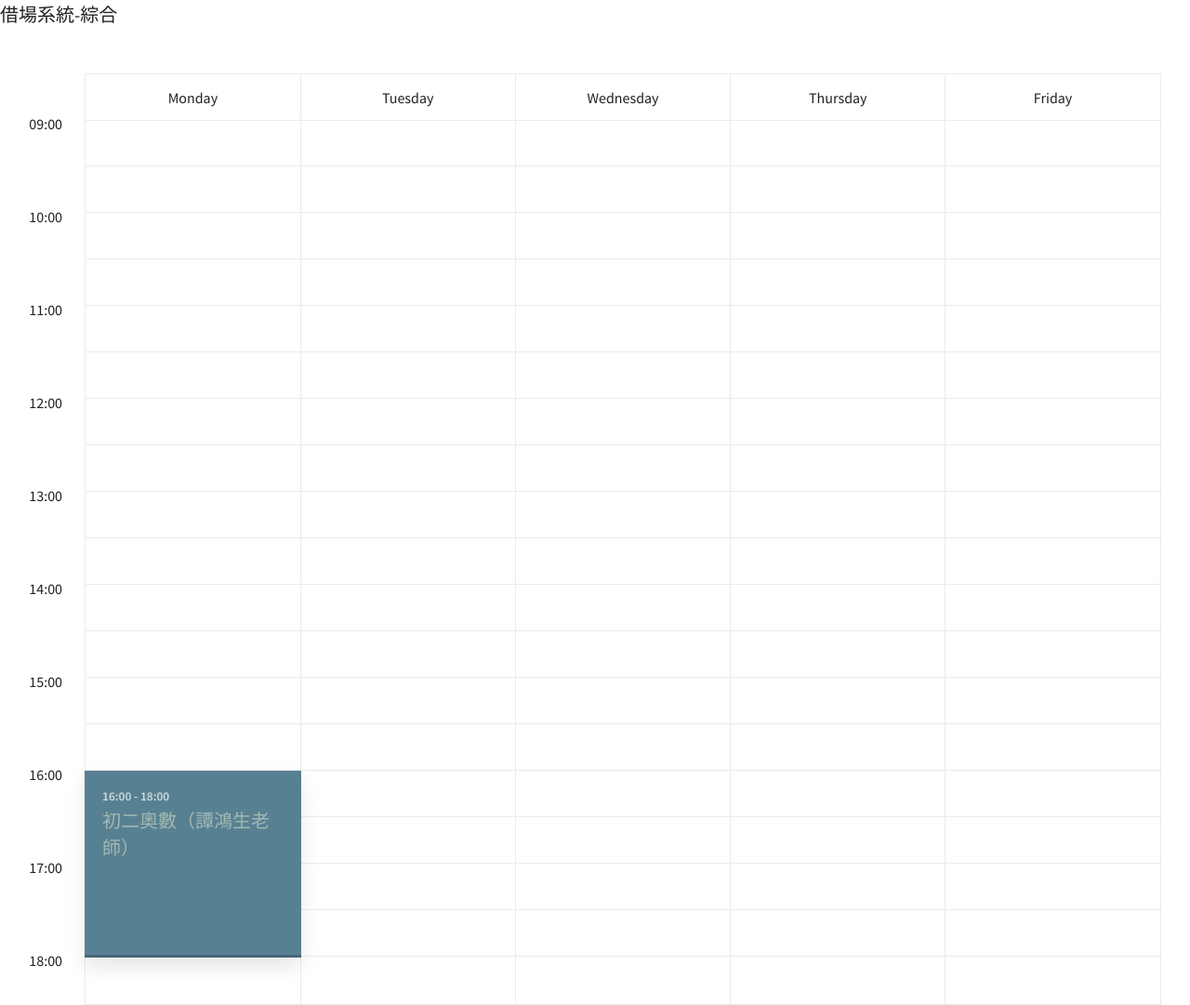
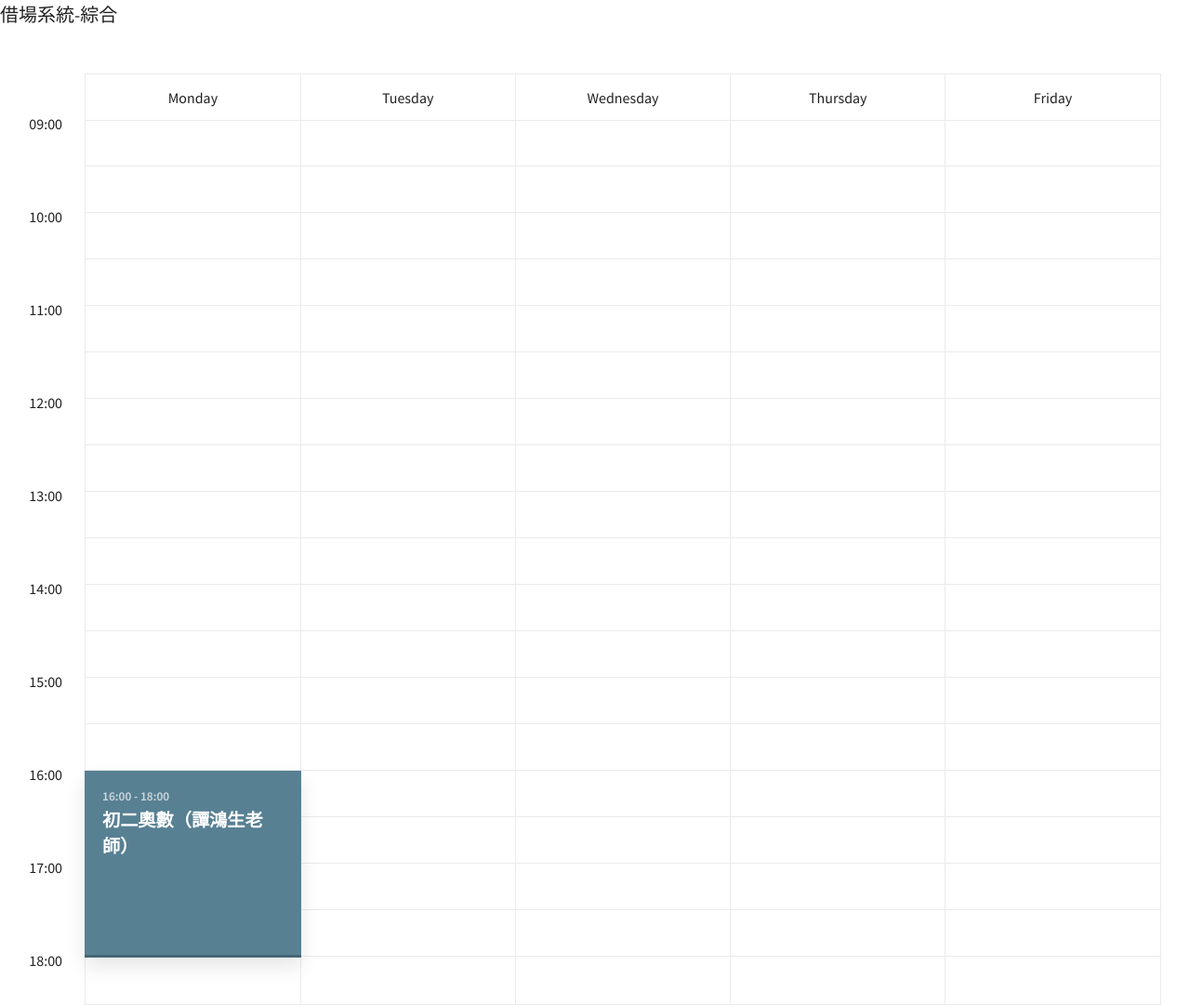
Before and after one commit to lance516/schedule_20201024, a plain HTML site: page index.html in a window 1280 px wide. Shown: the whole page at 93% size. Drawn offline with Linux system fonts and the light colour scheme.

Commit message:
Update index.html

```diff
--- a/index.html
+++ b/index.html
@@ -43,7 +43,7 @@
           <ul>
             <li class="cd-schedule__event">
               <a data-start="16:00" data-end="18:00" data-content="event-abs-circuit" data-event="event-1" href="#0">
-                <em class="">初二奧數（譚鴻生老師）</em>
+                <em class="cd-schedule__name">初二奧數（譚鴻生老師）</em>
               </a>
             </li>
           </ul>
```
